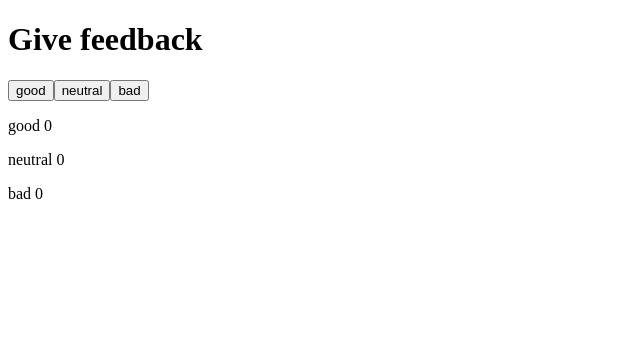
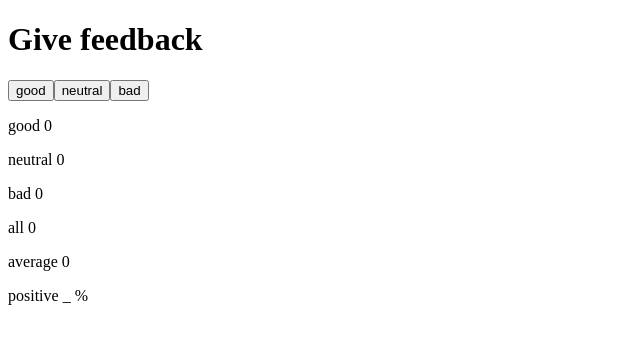
Before and after one commit to ric-rai/full-stack-open-2021, a React (Create React App) app in the folder osa1/unicafe/: page / in a window 1280 px wide. Shown: the top 344 px of the page, without its empty margins (0-640 px from the left). Built offline with nearby package versions, Linux system fonts and the light colour scheme.

Commit message:
exercise 1.7

```diff
--- a/osa1/unicafe/src/App.js
+++ b/osa1/unicafe/src/App.js
@@ -15,6 +15,11 @@ const App = () => {
     const giveNeutral = () => () => setNeutral(neutral + 1)
     const giveBad = () => () => setBad(bad + 1)
 
+    const sum = () => good + neutral + bad
+    const format = (v, _) => isNaN(v) ? _ : v.toFixed(2)
+    const average = () => format((good - bad) / sum(), 0)
+    const posPercent = () => format(good / sum() * 100, "_")
+
     return (
         <div>
             <Header header={"Give feedback"}/>
@@ -24,6 +29,9 @@ const App = () => {
             <Display text={"good"} value={good}/>
             <Display text={"neutral"} value={neutral}/>
             <Display text={"bad"} value={bad}/>
+            <Display text={"all"} value={sum()}/>
+            <Display text={"average"} value={average()}/>
+            <Display text={"positive"} value={posPercent() + " %"}/>
         </div>
     )
 }
```
